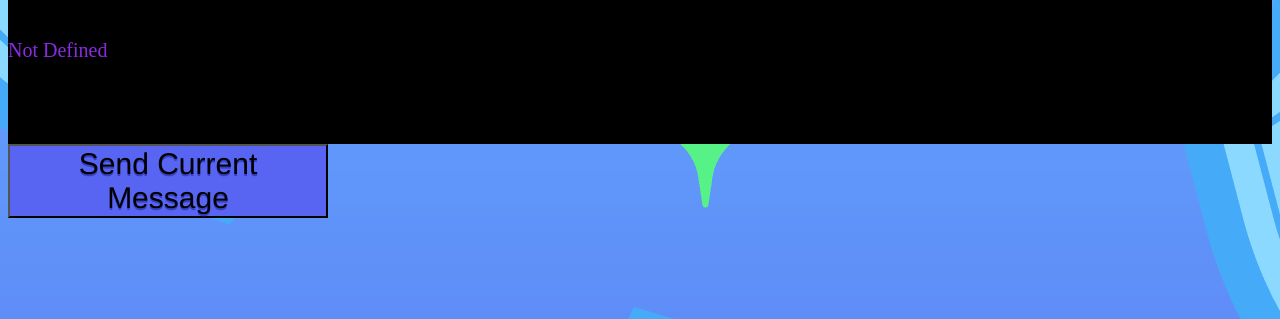
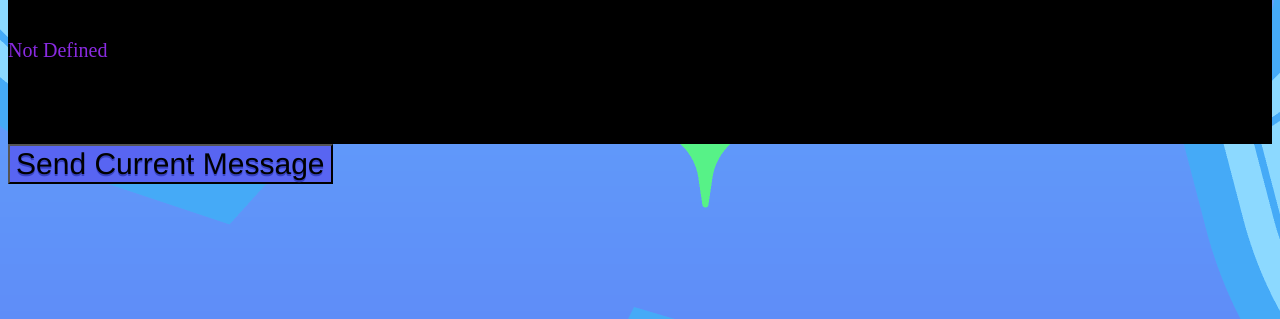
Before and after one commit to Mintels/ECNPortfolio, a plain HTML site: page html/discordhook.html in a window 1280 px wide. Shown: the part 481-800 px from the top of the page. Drawn offline with Linux system fonts and the light colour scheme.

Commit message:
removals

```diff
--- a/css/hook.css
+++ b/css/hook.css
@@ -90,9 +90,7 @@ button {
 	color: black;
 	text-shadow: 0px 2px #3641c0;
 	font-family: Buffalo, Helvetica, monospace;
-    text-align: center;
 	font-size: 30px;
-	width: 25%;
 }
 
 .infobox {
```
